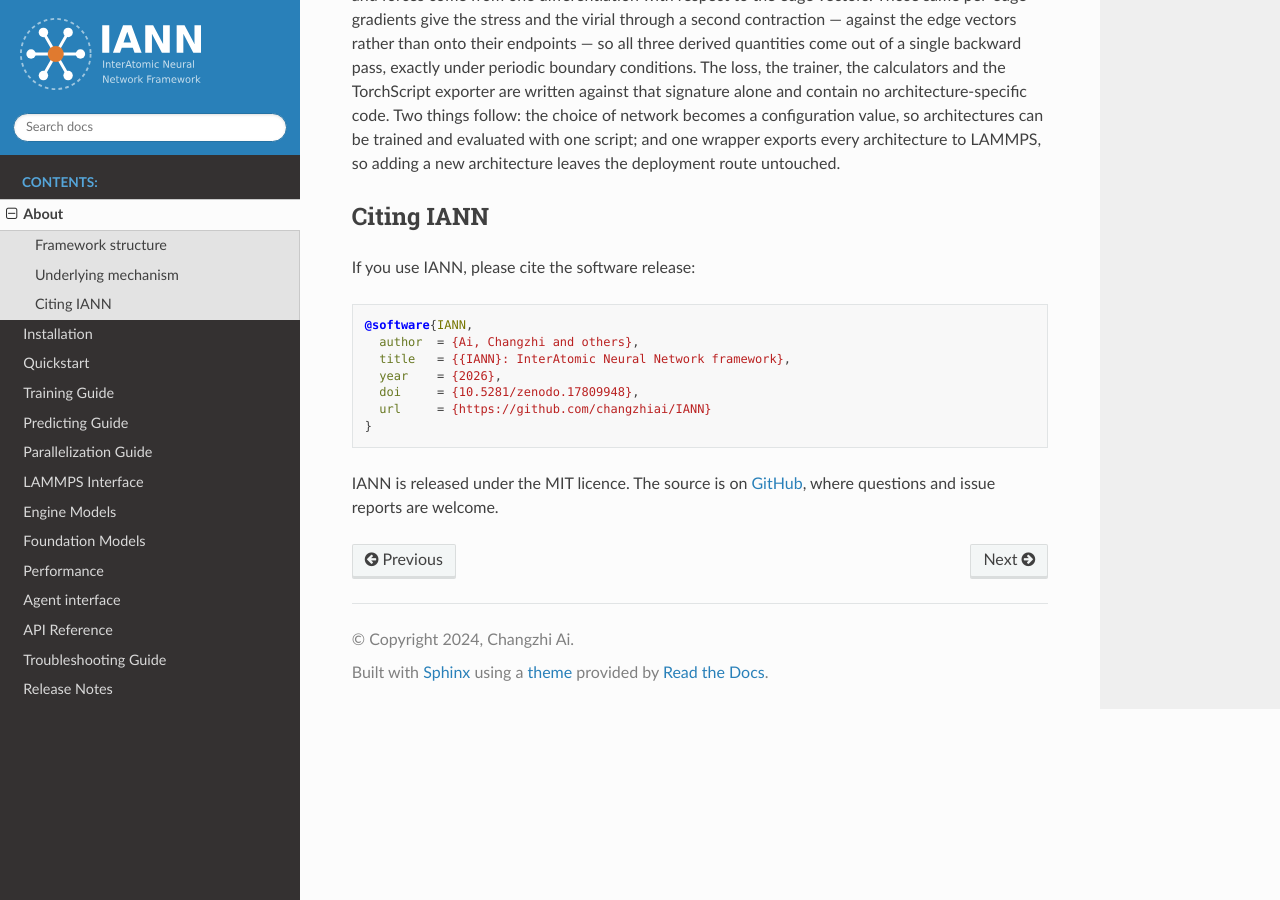
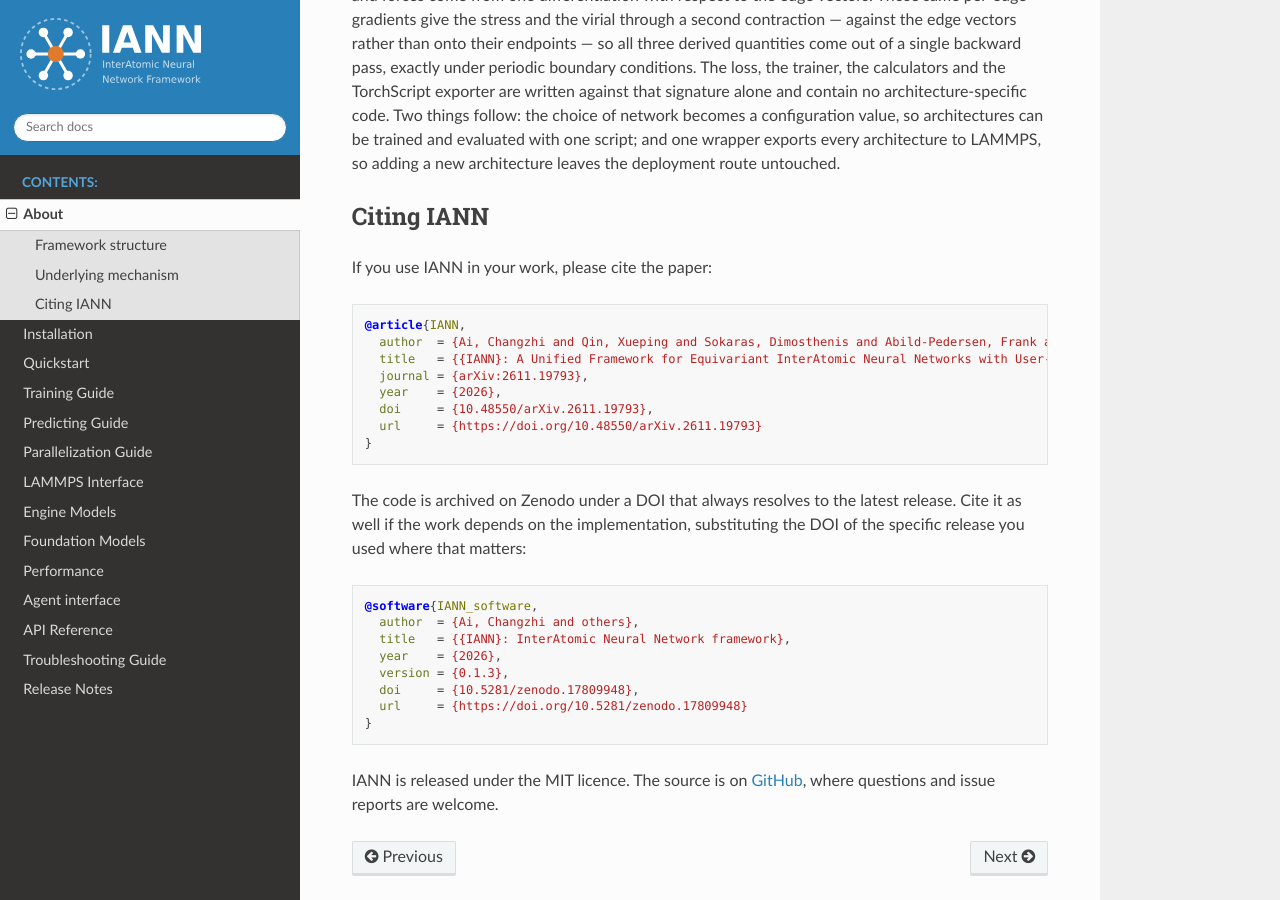
Before and after one commit to changzhiai/IANN, a Sphinx documentation site: the page built from docs/source/about.rst, in a window 1280 px wide and 900 px high, scrolled down 3271 px. Built offline with Sphinx 7.4.7 and the Read the Docs theme 3.1.0, drawn with Linux system fonts in a browser that asks for light colours.

Commit message:
Update citation details in CITATION.cff, README.md, and about.rst for accuracy and completeness

```diff
--- a/docs/source/about.rst
+++ b/docs/source/about.rst
@@ -103,16 +103,32 @@ every architecture to LAMMPS, so adding a new architecture leaves the deployment
 Citing IANN
 -----------
 
-If you use IANN, please cite the software release:
+If you use IANN in your work, please cite the paper:
 
 .. code-block:: bibtex
 
-   @software{IANN,
+   @article{IANN,
+     author  = {Ai, Changzhi and Qin, Xueping and Sokaras, Dimosthenis and Abild-Pedersen, Frank and Voss, Johannes},
+     title   = {{IANN}: A Unified Framework for Equivariant InterAtomic Neural Networks with User-Friendly Implementation},
+     journal = {arXiv:2611.19793},
+     year    = {2026},
+     doi     = {10.48550/arXiv.2611.19793},
+     url     = {https://doi.org/10.48550/arXiv.2611.19793}
+   }
+
+The code is archived on Zenodo under a DOI that always resolves to the latest
+release. Cite it as well if the work depends on the implementation, substituting
+the DOI of the specific release you used where that matters:
+
+.. code-block:: bibtex
+
+   @software{IANN_software,
      author  = {Ai, Changzhi and others},
      title   = {{IANN}: InterAtomic Neural Network framework},
      year    = {2026},
+     version = {0.1.3},
      doi     = {10.5281/zenodo.17809948},
-     url     = {https://github.com/changzhiai/IANN}
+     url     = {https://doi.org/10.5281/zenodo.17809948}
    }
 
 IANN is released under the MIT licence. The source is on
```
Also changed, not shown: README.md (+20 -3 lines), 1 other file.
